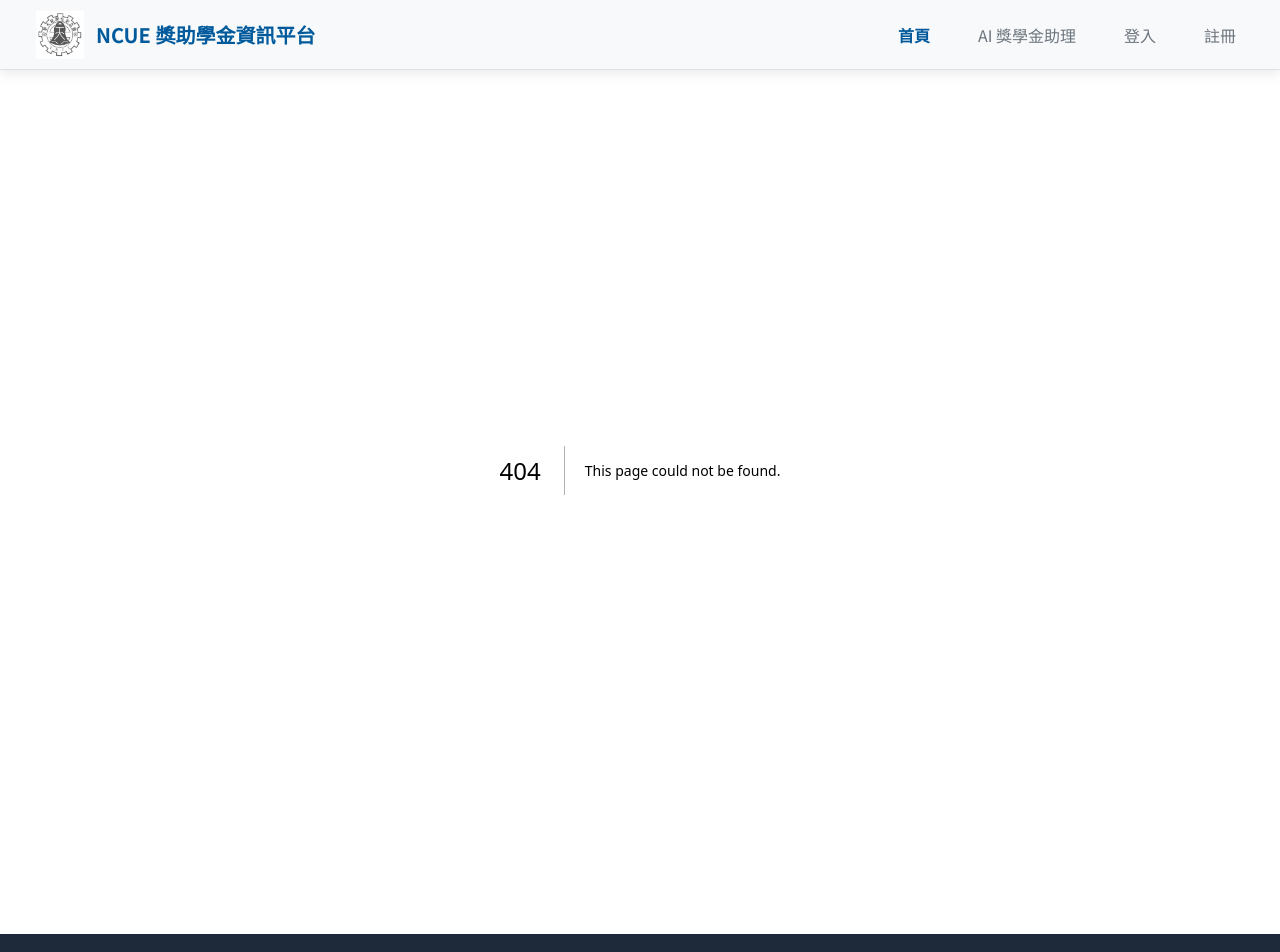
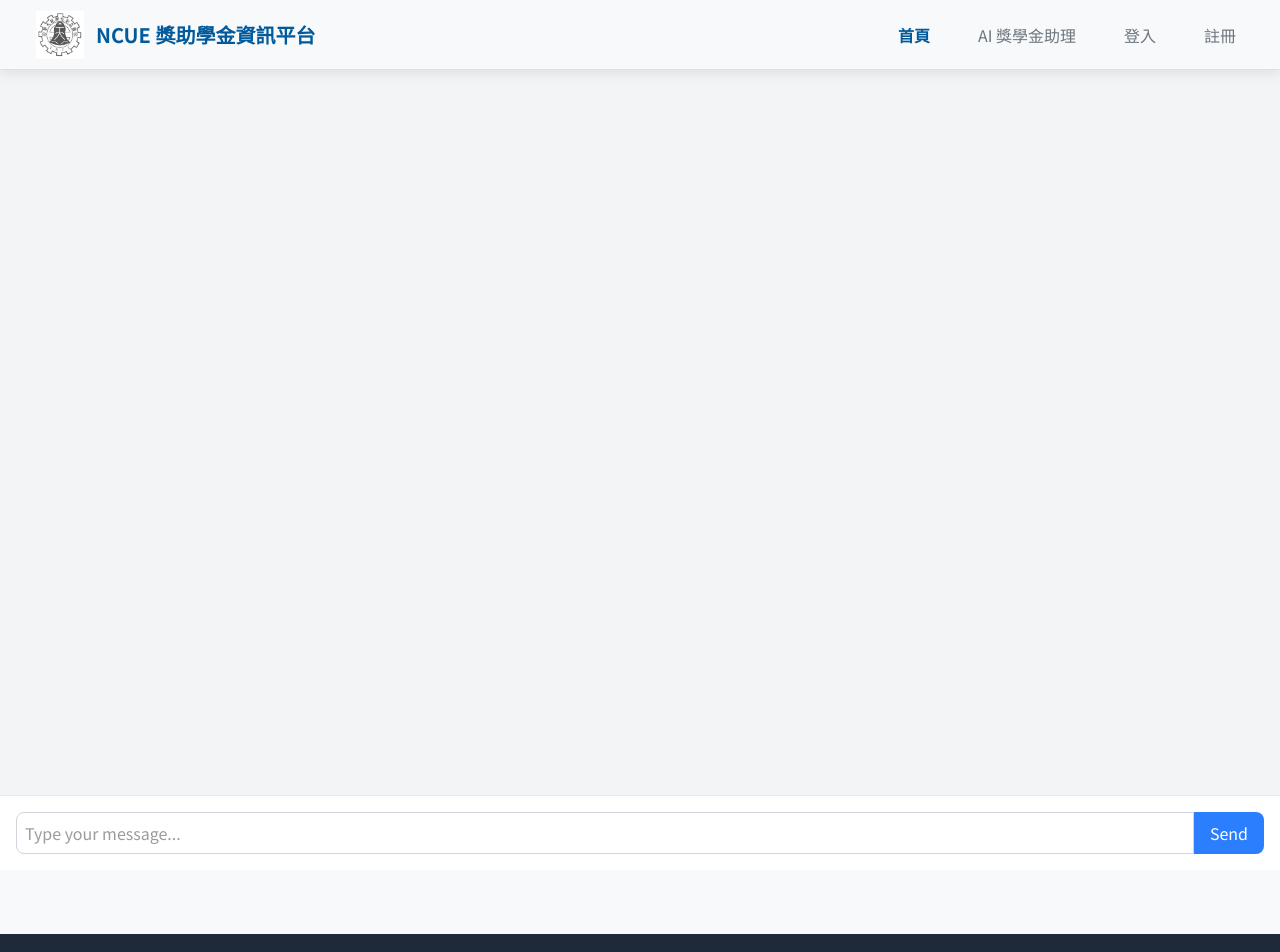
Before and after one commit to NCUESA/Dorm10-DMS, a Next.js app: page /ai-assistant/chat in a window 1280 px wide. Before the commit this address had no page. Shown: the top 952 px of the page. Built offline with nearby package versions, Linux system fonts and the light colour scheme.

Commit message:
add: create announcement form

```diff
--- /dev/null
+++ b/src/app/ai-assistant/chat/page.jsx
@@ -0,0 +1,53 @@
+"use client";
+
+import { useState } from 'react';
+
+export default function ChatPage() {
+  const [messages, setMessages] = useState([]);
+  const [input, setInput] = useState('');
+
+  const handleSendMessage = () => {
+    if (input.trim() === '') return;
+
+    // Add user message to chat
+    setMessages([...messages, { text: input, user: 'You' }]);
+    setInput('');
+
+    // Simulate AI response
+    setTimeout(() => {
+      setMessages(prevMessages => [...prevMessages, { text: 'This is a simulated AI response.', user: 'AI' }]);
+    }, 1000);
+  };
+
+  return (
+    <div className="flex flex-col h-screen bg-gray-100">
+      <div className="flex-grow p-4 overflow-y-auto">
+        {messages.map((message, index) => (
+          <div key={index} className={`flex ${message.user === 'You' ? 'justify-end' : 'justify-start'} mb-2`}>
+            <div className={`p-2 rounded-lg ${message.user === 'You' ? 'bg-blue-500 text-white' : 'bg-white'}`}>
+              {message.text}
+            </div>
+          </div>
+        ))}
+      </div>
+      <div className="p-4 bg-white border-t border-gray-200">
+        <div className="flex">
+          <input
+            type="text"
+            value={input}
+            onChange={(e) => setInput(e.target.value)}
+            onKeyPress={(e) => e.key === 'Enter' && handleSendMessage()}
+            className="flex-grow p-2 border border-gray-300 rounded-l-lg focus:outline-none focus:ring-2 focus:ring-blue-500"
+            placeholder="Type your message..."
+          />
+          <button
+            onClick={handleSendMessage}
+            className="px-4 py-2 bg-blue-500 text-white rounded-r-lg hover:bg-blue-600 focus:outline-none focus:ring-2 focus:ring-blue-500"
+          >
+            Send
+          </button>
+        </div>
+      </div>
+    </div>
+  );
+}
--- a/src/app/ai-assistant/page.jsx
+++ b/src/app/ai-assistant/page.jsx
@@ -16,6 +16,10 @@ export default function AIAssistant() {
       router.push('/login?redirect=/ai-assistant');
     }
   }, [isAuthenticated, loading, router]);
+
+  const handleStartAnalysis = () => {
+    router.push('/ai-assistant/chat');
+  };
 
   // 顯示載入狀態
   if (loading || isRedirecting) {
@@ -94,8 +98,12 @@ export default function AIAssistant() {
           </div>
 
           <div className="mt-8 text-center">
-            <button className="bg-blue-600 text-white px-8 py-3 rounded-lg hover:bg-blue-700 transition-colors font-medium">
-              開始對話
+            <button
+              onClick={handleStartAnalysis}
+              disabled={loading || isRedirecting}
+              className={`btn btn-primary ${(loading || isRedirecting) ? 'opacity-50 cursor-not-allowed' : ''}`}
+            >
+              開始AI分析
             </button>
           </div>
 
--- a/src/app/globals.css
+++ b/src/app/globals.css
@@ -80,9 +80,7 @@ body {
 }
 
 /* 按鈕樣式 */
-.btn-primary {
-  background-color: var(--primary);
-  color: white;
+.btn {
   padding: 10px 20px;
   border-radius: 8px;
   font-weight: 500;
@@ -95,51 +93,36 @@ body {
   text-decoration: none;
 }
 
-@media (min-width: 640px) {
-  .btn-primary {
-    padding: 12px 24px;
-  }
+.btn:hover {
+  transform: translateY(-1px);
+}
+
+.btn:focus-visible {
+  outline: none;
+  box-shadow: 0 0 0 2px var(--surface), 0 0 0 4px var(--primary);
+}
+
+
+.btn-primary {
+  background-color: var(--primary);
+  color: white;
 }
 
 .btn-primary:hover {
   background-color: var(--primary-hover);
-  transform: translateY(-1px);
-}
-
-.btn-primary:focus {
-  outline: none;
 }
 
 .btn-secondary {
   background: transparent;
   color: var(--primary);
   border: 1px solid var(--primary);
-  padding: 10px 20px;
-  border-radius: 8px;
-  font-weight: 500;
-  transition: all 0.3s ease;
-  cursor: pointer;
-  display: inline-flex;
-  align-items: center;
-  justify-content: center;
-  text-decoration: none;
-}
-
-@media (min-width: 640px) {
-  .btn-secondary {
-    padding: 12px 24px;
-  }
 }
 
 .btn-secondary:hover {
   background-color: var(--primary);
   color: white;
-  transform: translateY(-1px);
 }
 
-.btn-secondary:focus {
-  outline: none;
-}
 
 /* 輸入框樣式 */
 .input-field {
```
